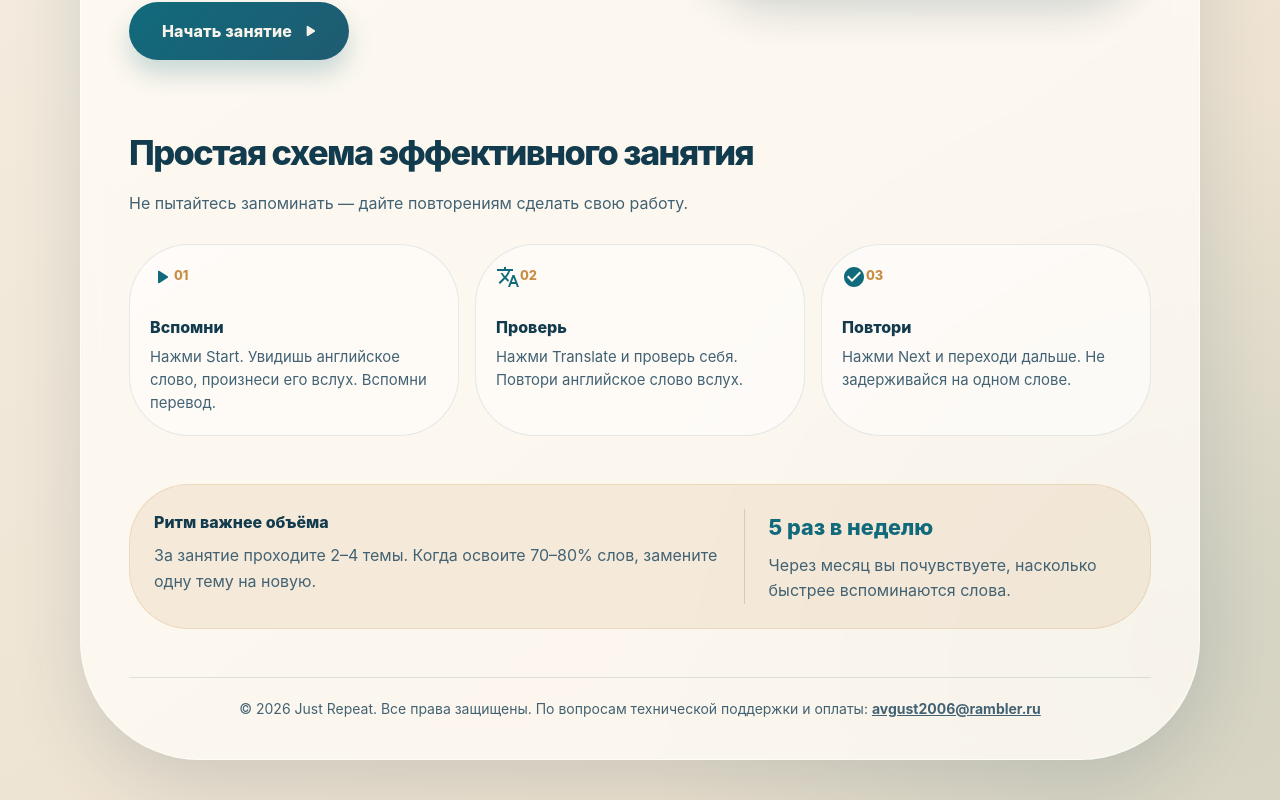
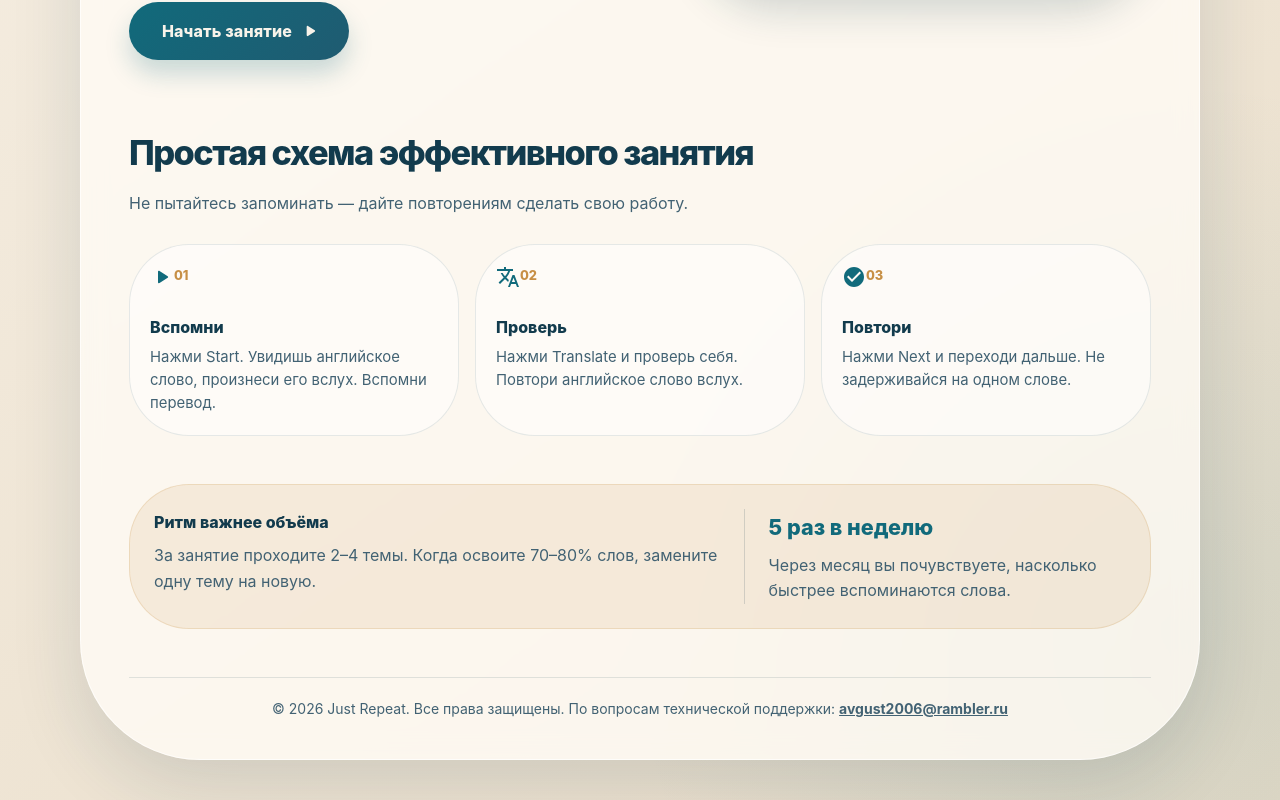
Before and after one commit to avgust2006/JustRepeat-Dictionary, a React (Vite) app: page / in a window 1280 px wide. Shown: the part 623-1423 px from the top of the page. Built offline with nearby package versions, Linux system fonts and the light colour scheme.

Commit message:
fixing sounds russian words in verbs+ folder and also replaced telegramm icon and link on email rambler

```diff
--- a/src/components/DictWorkWindow.jsx
+++ b/src/components/DictWorkWindow.jsx
@@ -155,7 +155,8 @@ const DictWorkWindow = () => {
 
   const encodedTitle = useMemo(() => {
     if (!title) return '';
-    return encodeURIComponent(title).replace(/%2B/g, '+');
+    // '+' in a URL path breaks percent-encoded (Cyrillic) file requests on some hosts; use the '_PLUS' mirror folder
+    return encodeURIComponent(title.replace(/\+/g, '_PLUS'));
   }, [title]);
 
   const [sessionStatus, setSessionStatus] = useState(() => (!title ? 'not_found' : 'loading')); // 'loading' | 'error' | 'empty' | 'not_found' | 'idle' | 'active' | 'completed'
--- a/src/components/Login.jsx
+++ b/src/components/Login.jsx
@@ -360,7 +360,7 @@ const Login = () => {
           <Divider sx={{ mt: { xs: 5, md: 6 }, mb: 2.5, borderColor: 'rgba(18, 59, 77, 0.12)' }} />
           <Box direction={{ xs: 'column', sm: 'row' }} alignItems="center" justifyContent="space-between" spacing={1.5}>
             <Typography variant="body2" sx={{ color: colors.muted, textAlign: 'center' }}>
-              © {new Date().getFullYear()} Just Repeat. Все права защищены. По вопросам технической поддержки и оплаты:{' '}
+              © {new Date().getFullYear()} Just Repeat. Все права защищены. По вопросам технической поддержки:{' '}
               <Link color="inherit" href="mailto:avgust2006@rambler.ru" sx={{ fontWeight: 'bold' }}>
                 avgust2006@rambler.ru
               </Link>
```
